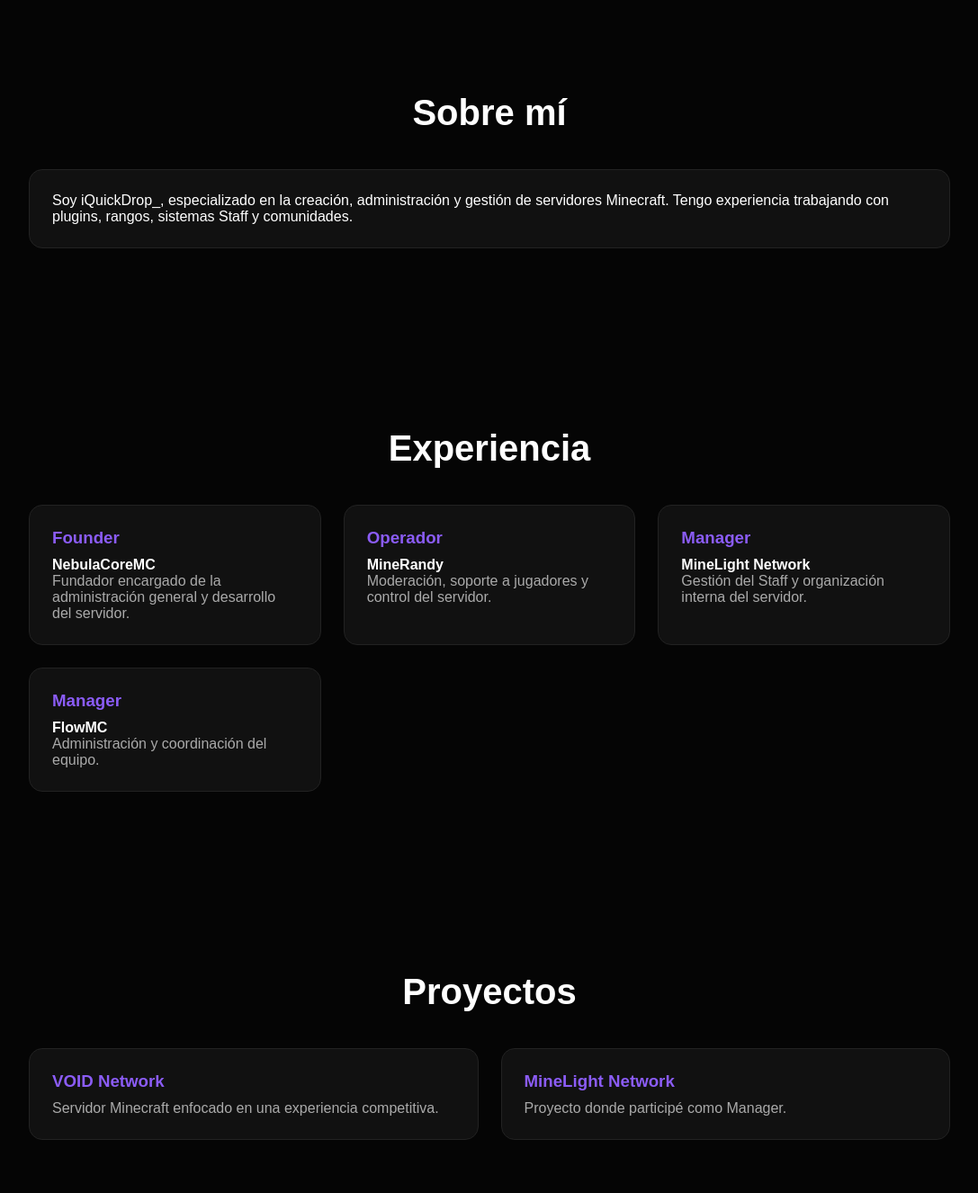
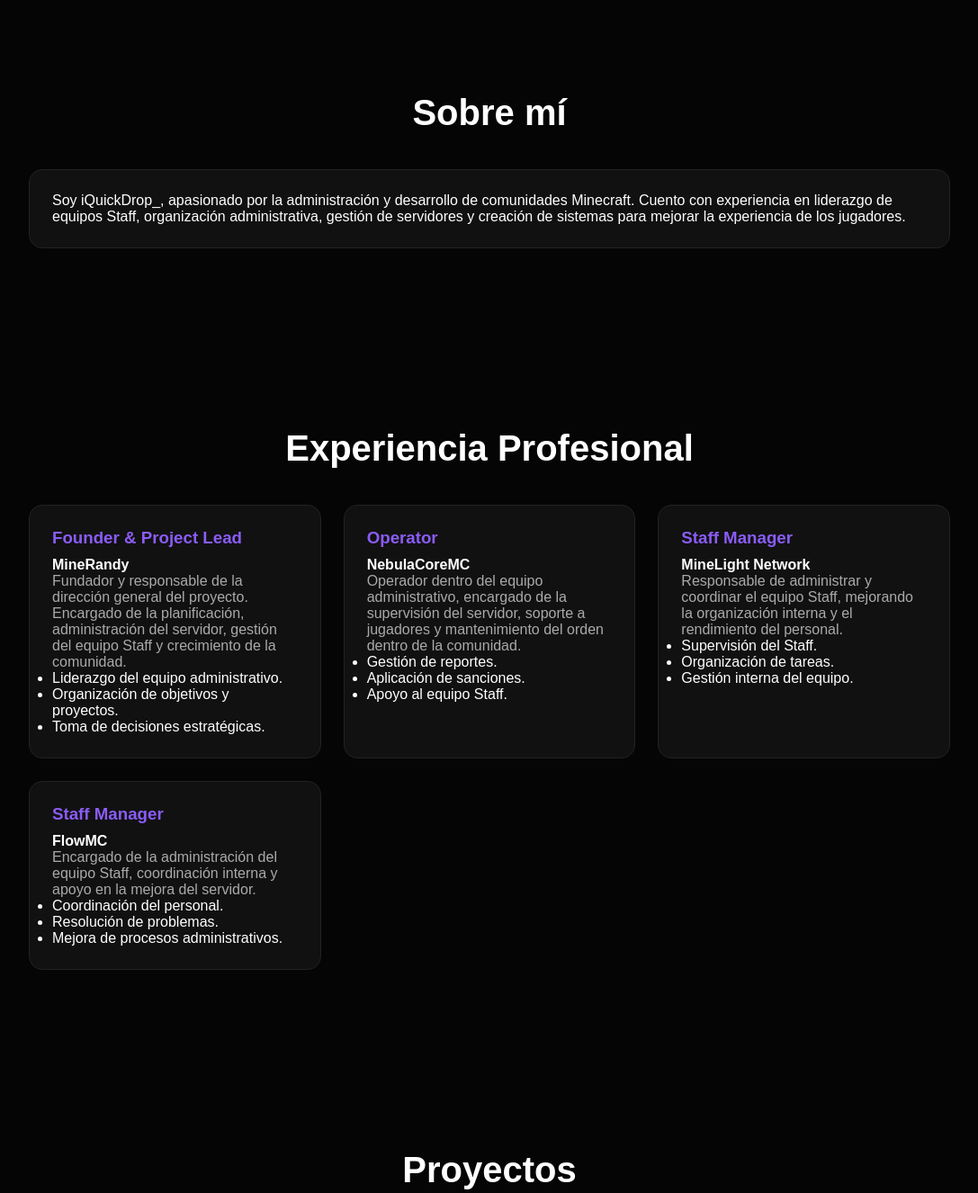
Before and after one commit to iQuickDrop/Portafolio, a plain HTML site: page index.html in a window 1280 px wide. Shown: the part 797-2123 px from the top of the page at 90% size, without its empty margins (96-1183 px from the left). Drawn offline with Linux system fonts and the light colour scheme.

Commit message:
Update index.html

```diff
--- a/index.html
+++ b/index.html
@@ -12,34 +12,46 @@
 
 <body>
 
+
 <header>
-    <div class="logo">iQuickDrop_</div>
+
+<div class="logo">
+iQuickDrop_
+</div>
+
 
 <nav>
 <a href="#about">Sobre mí</a>
 <a href="#experience">Experiencia</a>
 <a href="#projects">Proyectos</a>
+<a href="#skills">Habilidades</a>
 <a href="#contact">Contacto</a>
 </nav>
+
 </header>
+
 
 
 <section class="hero">
 
+
 <div class="content">
 
+
 <h1>
-Hola, soy <span>iQuickDrop_</span>
+iQuickDrop_
 </h1>
 
+
 <h2>
-Founder & Minecraft Server Manager
+Minecraft Server Administrator & Staff Manager
 </h2>
 
+
 <p>
-Administrador de servidores Minecraft,
-configurador de plugins y encargado
-de equipos Staff.
+Administrador especializado en la gestión de servidores Minecraft,
+liderazgo de equipos Staff y desarrollo de comunidades online.
+Experiencia como Founder, Manager y miembro del equipo administrativo.
 </p>
 
 
@@ -54,82 +66,6 @@ de equipos Staff.
 
 </div>
 
-</section>
-
-
-
-<section id="about">
-
-<h2>Sobre mí</h2>
-
-<div class="box">
-
-<p>
-Soy iQuickDrop_, especializado en la creación,
-administración y gestión de servidores Minecraft.
-Tengo experiencia trabajando con plugins,
-rangos, sistemas Staff y comunidades.
-</p>
-
-</div>
-
-</section>
-
-
-
-
-<section id="experience">
-
-<h2>Experiencia</h2>
-
-
-<div class="cards">
-
-
-<div class="card">
-<h3>Founder</h3>
-<h4>NebulaCoreMC</h4>
-<p>
-Fundador encargado de la administración
-general y desarrollo del servidor.
-</p>
-</div>
-
-
-
-<div class="card">
-<h3>Operador</h3>
-<h4>MineRandy</h4>
-<p>
-Moderación, soporte a jugadores
-y control del servidor.
-</p>
-</div>
-
-
-
-<div class="card">
-<h3>Manager</h3>
-<h4>MineLight Network</h4>
-<p>
-Gestión del Staff y organización
-interna del servidor.
-</p>
-</div>
-
-
-
-<div class="card">
-<h3>Manager</h3>
-<h4>FlowMC</h4>
-<p>
-Administración y coordinación
-del equipo.
-</p>
-</div>
-
-
-</div>
 
 </section>
 
@@ -137,36 +73,171 @@ del equipo.
 
 
 
-<section id="projects">
+<section id="about">
 
-<h2>Proyectos</h2>
+
+<h2>Sobre mí</h2>
+
+
+<div class="box">
+
+<p>
+Soy iQuickDrop_, apasionado por la administración y desarrollo
+de comunidades Minecraft. Cuento con experiencia en liderazgo
+de equipos Staff, organización administrativa, gestión de servidores
+y creación de sistemas para mejorar la experiencia de los jugadores.
+</p>
+
+</div>
+
+
+</section>
+
+
+
+
+
+
+
+<section id="experience">
+
+
+<h2>Experiencia Profesional</h2>
+
 
 
 <div class="cards">
 
 
+
 <div class="card">
 
-<h3>VOID Network</h3>
+<h3>Founder & Project Lead</h3>
+
+<h4>MineRandy</h4>
+
 
 <p>
-Servidor Minecraft enfocado
-en una experiencia competitiva.
+Fundador y responsable de la dirección general del proyecto.
+Encargado de la planificación, administración del servidor,
+gestión del equipo Staff y crecimiento de la comunidad.
 </p>
+
+
+<ul>
+
+<li>Liderazgo del equipo administrativo.</li>
+
+<li>Organización de objetivos y proyectos.</li>
+
+<li>Toma de decisiones estratégicas.</li>
+
+</ul>
+
 
 </div>
 
 
+
+
+
 <div class="card">
 
-<h3>MineLight Network</h3>
+
+<h3>Operator</h3>
+
+
+<h4>NebulaCoreMC</h4>
+
 
 <p>
-Proyecto donde participé
-como Manager.
+Operador dentro del equipo administrativo, encargado de la
+supervisión del servidor, soporte a jugadores y mantenimiento
+del orden dentro de la comunidad.
 </p>
 
+
+<ul>
+
+<li>Gestión de reportes.</li>
+
+<li>Aplicación de sanciones.</li>
+
+<li>Apoyo al equipo Staff.</li>
+
+</ul>
+
+
 </div>
+
+
+
+
+
+
+<div class="card">
+
+
+<h3>Staff Manager</h3>
+
+
+<h4>MineLight Network</h4>
+
+
+<p>
+Responsable de administrar y coordinar el equipo Staff,
+mejorando la organización interna y el rendimiento del personal.
+</p>
+
+
+<ul>
+
+<li>Supervisión del Staff.</li>
+
+<li>Organización de tareas.</li>
+
+<li>Gestión interna del equipo.</li>
+
+</ul>
+
+
+</div>
+
+
+
+
+
+
+
+<div class="card">
+
+
+<h3>Staff Manager</h3>
+
+
+<h4>FlowMC</h4>
+
+
+<p>
+Encargado de la administración del equipo Staff,
+coordinación interna y apoyo en la mejora del servidor.
+</p>
+
+
+<ul>
+
+<li>Coordinación del personal.</li>
+
+<li>Resolución de problemas.</li>
+
+<li>Mejora de procesos administrativos.</li>
+
+</ul>
+
+
+</div>
+
+
 
 
 </div>
@@ -178,20 +249,45 @@ como Manager.
 
 
 
-<section id="skills">
-
-<h2>Habilidades</h2>
 
 
-<div class="skills">
 
-<span>LuckPerms</span>
-<span>EssentialsX</span>
-<span>TAB</span>
-<span>LiteBans</span>
-<span>Plugins</span>
-<span>Staff Management</span>
-<span>Discord Management</span>
+<section id="projects">
+
+
+<h2>Proyectos</h2>
+
+
+
+<div class="cards">
+
+
+<div class="card">
+
+<h3>VOID Network</h3>
+
+<p>
+Proyecto enfocado en crear una comunidad Minecraft
+con sistemas personalizados y una experiencia competitiva.
+</p>
+
+</div>
+
+
+
+
+<div class="card">
+
+<h3>MineLight Network</h3>
+
+<p>
+Servidor donde participé como Staff Manager,
+gestionando equipos y organización interna.
+</p>
+
+</div>
+
+
 
 
 </div>
@@ -202,23 +298,73 @@ como Manager.
 
 
 
+
+
+
+<section id="skills">
+
+
+<h2>Habilidades</h2>
+
+
+
+<div class="skills">
+
+
+<span>Staff Management</span>
+
+<span>Server Administration</span>
+
+<span>LuckPerms</span>
+
+<span>EssentialsX</span>
+
+<span>TAB</span>
+
+<span>LiteBans</span>
+
+<span>Discord Management</span>
+
+<span>Plugin Configuration</span>
+
+
+</div>
+
+
+</section>
+
+
+
+
+
+
+
+
 <section id="contact">
 
+
 <h2>Contacto</h2>
+
 
 <p>
 Discord: iQuickDrop_
 </p>
 
+
 <p>
 © 2026 iQuickDrop_
 </p>
+
 
 </section>
 
 
 
+
+
 <script src="script.js"></script>
 
+
 </body>
+
 </html>
```
Lines whose indentation alone changed are shown as unchanged.
